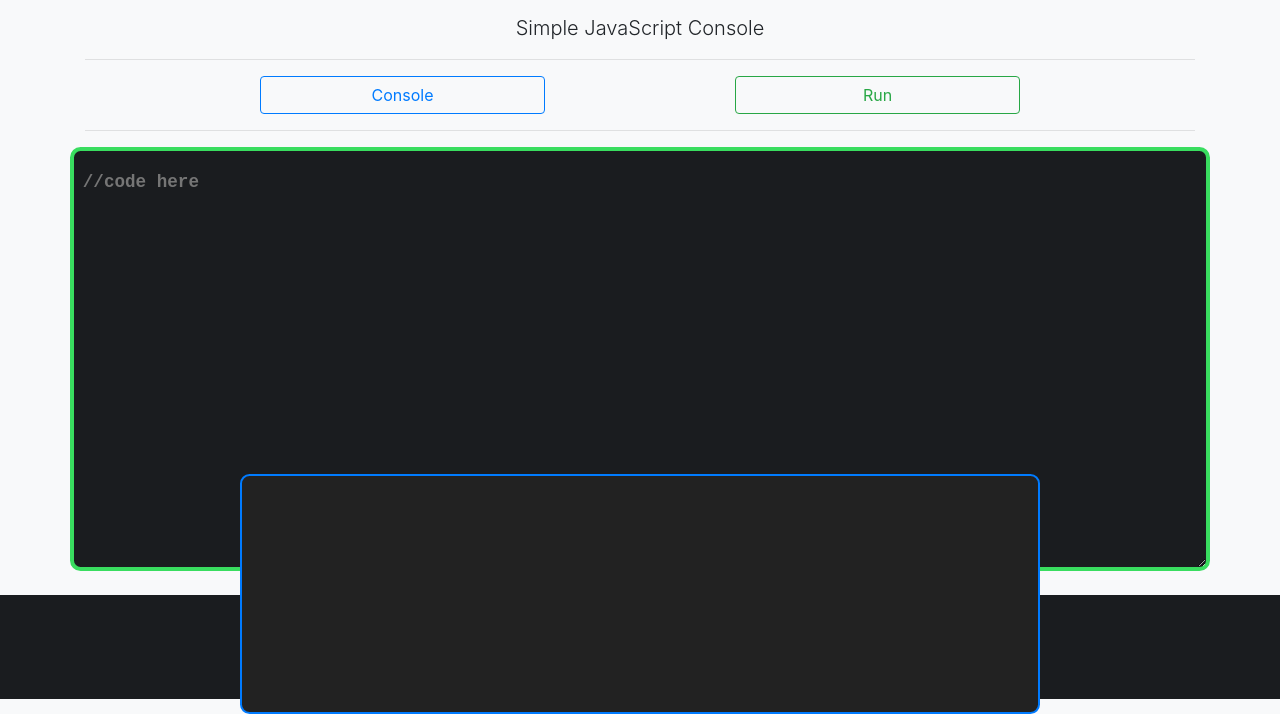
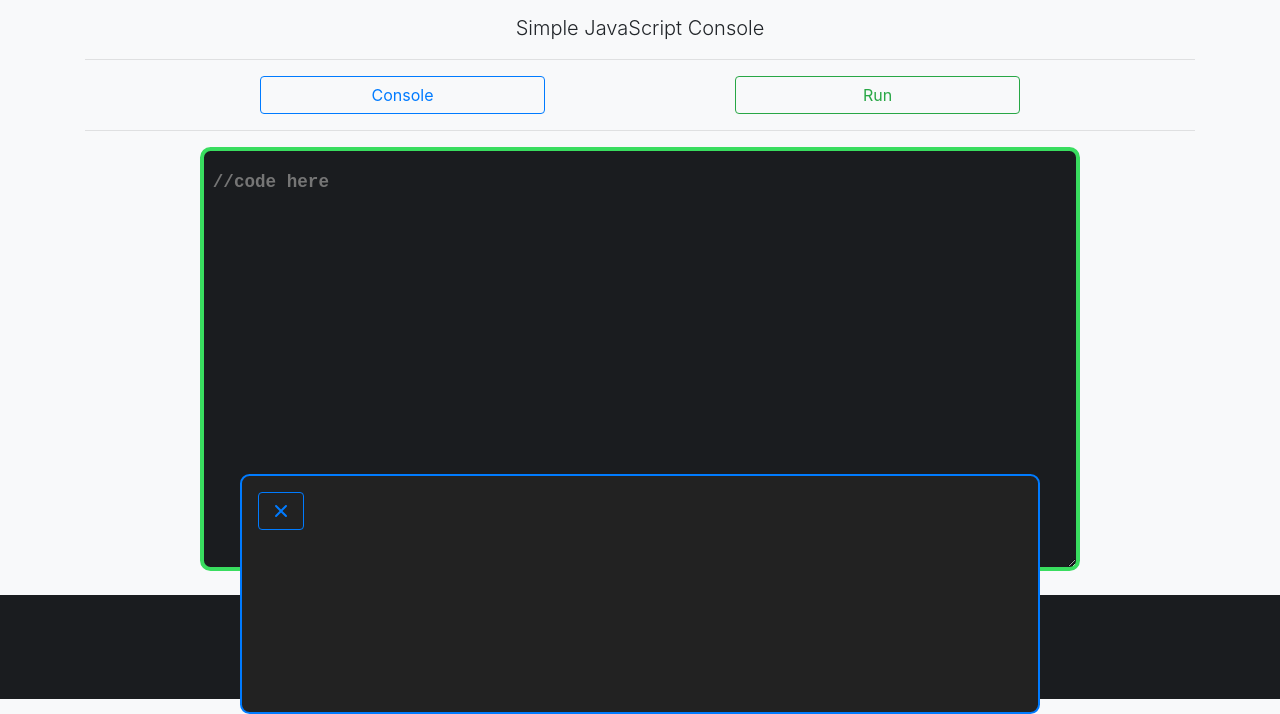
Before and after one commit to kwaneleshelembe/js-console, a plain HTML site: page index.html in a window 1280 px wide. Both pictures are taken after a click on the element "Run". Shown: the part 86-800 px from the top of the page. Drawn offline with Linux system fonts and the light colour scheme.

Commit message:
updated console and editor

```diff
--- a/css/styles.css
+++ b/css/styles.css
@@ -36,7 +36,8 @@ body {
 }
 
 #editor textarea {
-    width: 100%;
+    width: 90%;
+    max-width: 50em;
     font-family: 'Courier New', Courier, monospace;
     font-weight: 600;
     padding-left: 0.5em;
--- a/index.html
+++ b/index.html
@@ -31,7 +31,13 @@
             <textarea rows="15" placeholder="//code here"></textarea>
         </div>
         <div id="console-container">
-            <div id="console"></div>
+
+            <div id="console">
+                <button class="btn btn-outline-primary">
+                    <i class="fa fa-times"></i>
+                </button>
+                <div class="p-3 text-center"></div>
+            </div>
         </div>
     </main>
 
--- a/js/script.js
+++ b/js/script.js
@@ -1,6 +1,12 @@
 const editor = document.querySelector("textarea");
 
 const userConsole = document.querySelector("#console");
+const closeConsoleBtn=userConsole.querySelector("button");
+
+closeConsoleBtn.addEventListener("click",(e)=>{
+    closeConsole();
+});
+
 
 let consoleOpen = false;
 
@@ -32,13 +38,14 @@ runBtn.addEventListener("click", (e) => {
     if (consoleOpen == false) {
         openConsole();
     }
-    userConsole.innerText = "";
+
+    userConsole.querySelector("div").innerText = "";
+
     const console = {
         log(value) {
-            userConsole.innerHTML += value + "\n";
+            userConsole.querySelector("div").innerText += value + "\n";
         }
     }
-    const document = userConsole;
 
     try {
         eval(editor.value);
```
